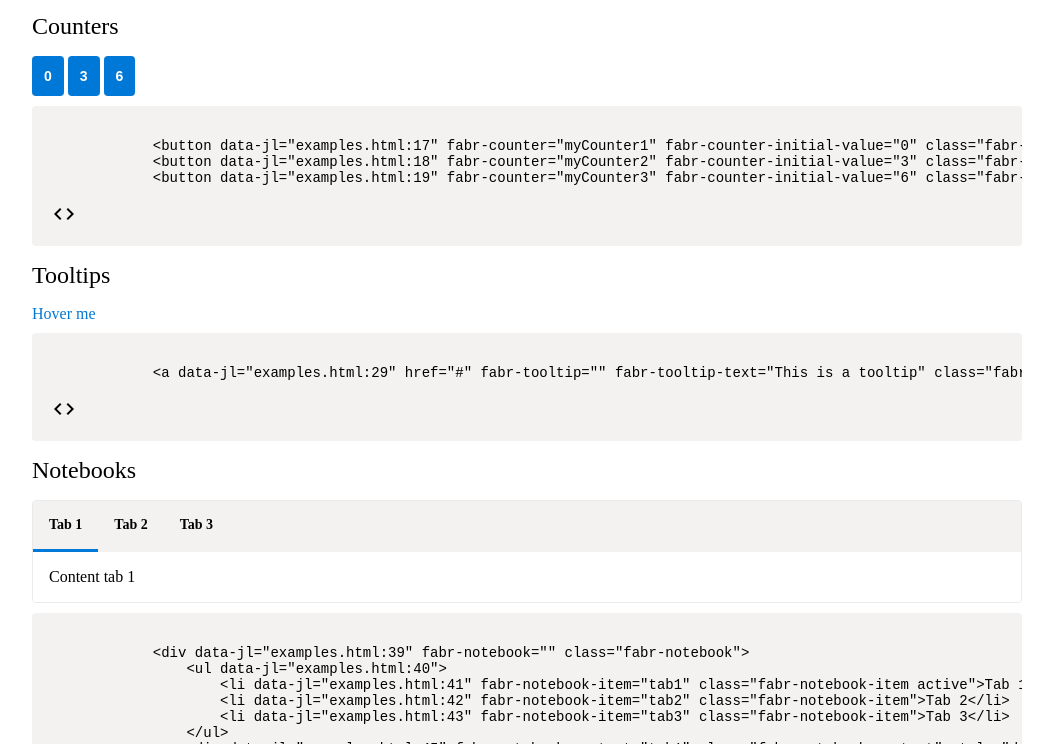
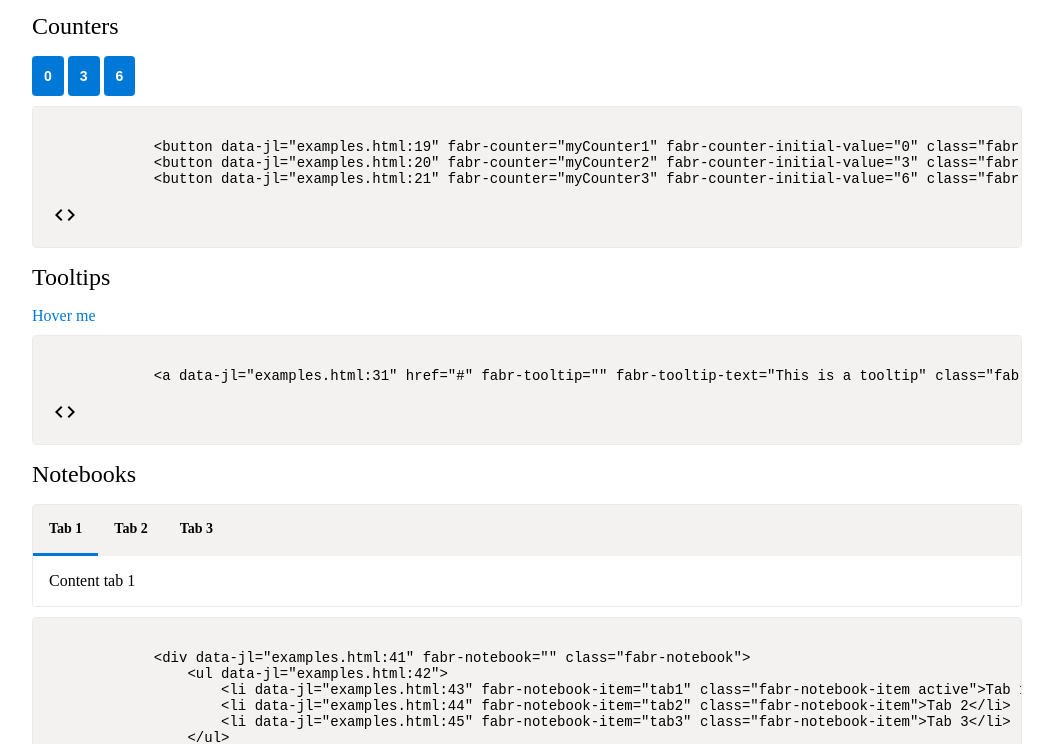
Before and after one commit to fabricatorsltd/fabrctive, a plain HTML site: page examples.html in a window 1280 px wide. Shown: the part 56-800 px from the top of the page, without its empty margins (113-1166 px from the left). Drawn offline with Linux system fonts and the light colour scheme.

Commit message:
move assets to the top

```diff
--- a/examples.css
+++ b/examples.css
@@ -185,6 +185,7 @@ button:hover {
     background-color: #f3f2f1;
     border-radius: 4px;
     padding: 16px 20px;
+    border: 1px solid #eaeaea;
 }
 
 .fabr-snippet-code {
--- a/examples.html
+++ b/examples.html
@@ -4,6 +4,8 @@
 <head>
     <meta charset="UTF-8">
     <title>fabr.js examples</title>
+    <link href="https://fonts.googleapis.com/icon?family=Material+Icons" rel="stylesheet">
+    <link href="examples.css" rel="stylesheet">
 </head>
 
 <body>
@@ -168,9 +170,6 @@
     <script>
         new Fabr();
     </script>
-
-    <link href="https://fonts.googleapis.com/icon?family=Material+Icons" rel="stylesheet">
-    <link href="examples.css" rel="stylesheet">
 </body>
 
 </html>
```
